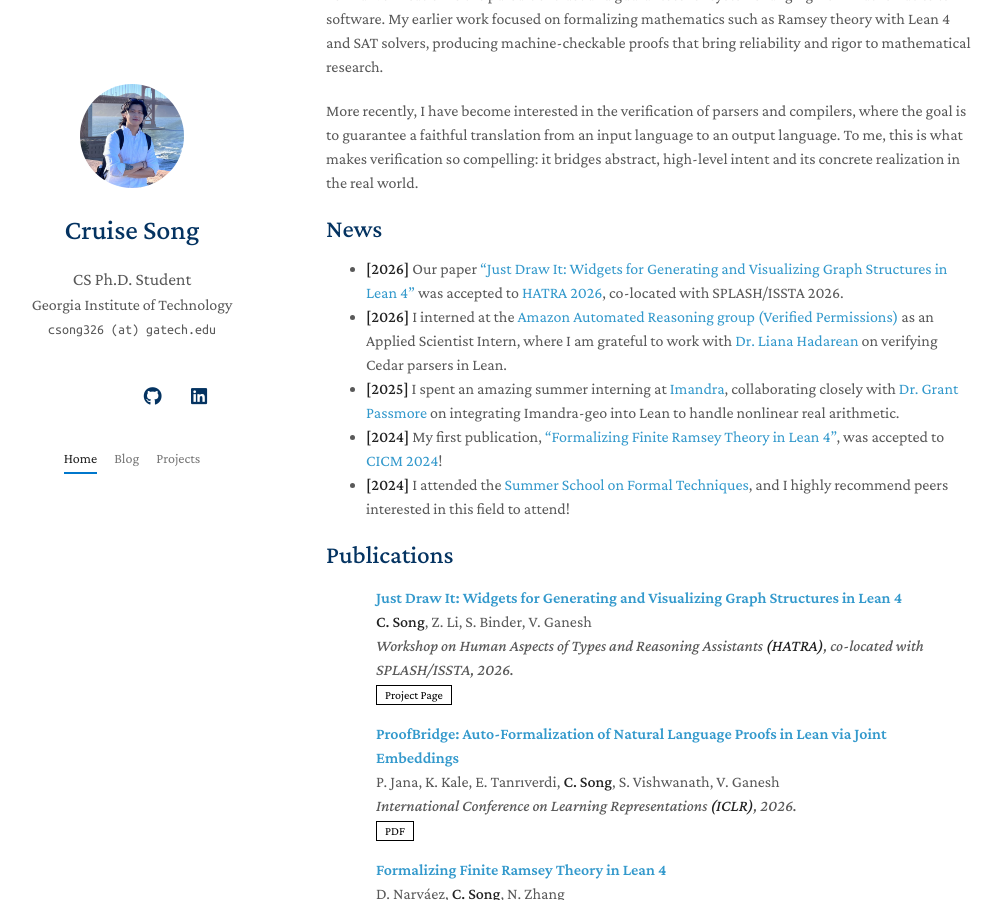
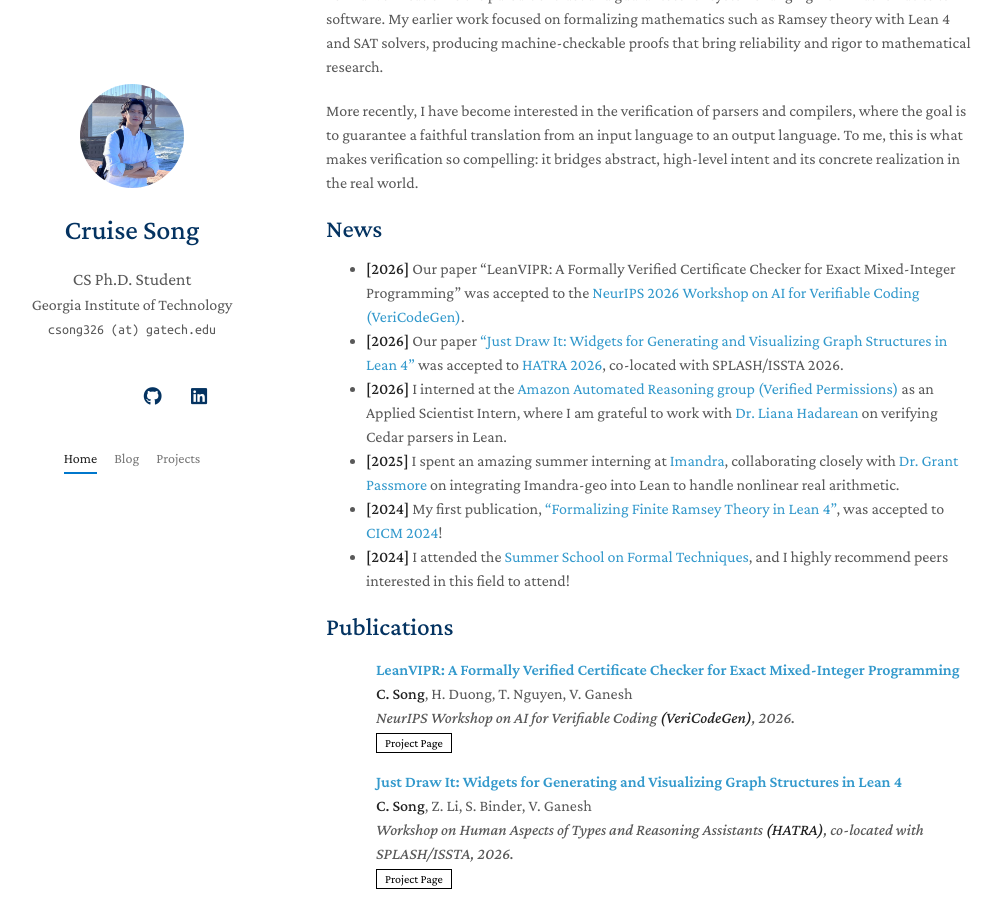
Before and after one commit to cruisesong7/cruisesong7.github.io, a Jekyll site: the page built from index.md, in a window 1280 px wide and 900 px high, scrolled down 904 px. Shown: the whole window, without its empty margins (144-1145 px from the left). Built offline with Jekyll 4.4.1, drawn with Linux system fonts in a browser that asks for light colours; a style sheet for code colours, icons or effects is not loaded; our own code applies the rules of GitHub Pages for plain Markdown files.

Commit message:
Add LeanVIPR (NeurIPS 2026 VeriCodeGen workshop) news and publication

```diff
--- a/_data/publications.yml
+++ b/_data/publications.yml
@@ -1,4 +1,10 @@
 main:
+
+  - title: "LeanVIPR: A Formally Verified Certificate Checker for Exact Mixed-Integer Programming"
+    authors: <strong>C. Song</strong>, H. Duong, T. Nguyen, V. Ganesh
+    conference_short: NeurIPS Workshop
+    conference: NeurIPS Workshop on AI for Verifiable Coding <strong>(VeriCodeGen)</strong>, 2026.
+    page: https://vericodegen.github.io/
 
   - title: "Just Draw It: Widgets for Generating and Visualizing Graph Structures in Lean 4"
     authors: <strong>C. Song</strong>, Z. Li, S. Binder, V. Ganesh
--- a/index.md
+++ b/index.md
@@ -28,6 +28,7 @@ More recently, I have become interested in the verification of parsers and compi
 
 ## News
 
+- **[2026]** Our paper “LeanVIPR: A Formally Verified Certificate Checker for Exact Mixed-Integer Programming” was accepted to the [NeurIPS 2026 Workshop on AI for Verifiable Coding (VeriCodeGen)](https://vericodegen.github.io/).
 - **[2026]** Our paper [“Just Draw It: Widgets for Generating and Visualizing Graph Structures in Lean 4”](https://conf.researchr.org/home/splash-issta-2026/hatra-2026) was accepted to [HATRA 2026](https://conf.researchr.org/home/splash-issta-2026/hatra-2026), co-located with SPLASH/ISSTA 2026.
 - **[2026]** I interned at the [Amazon Automated Reasoning group (Verified Permissions)](https://aws.amazon.com/verified-permissions/) as an Applied Scientist Intern, where I am grateful to work with [Dr. Liana Hadarean](https://scholar.google.com/citations?user=MocRuzIAAAAJ&hl=en) on verifying Cedar parsers in Lean.
 - **[2025]** I spent an amazing summer interning at [Imandra](https://www.imandra.ai/about), collaborating closely with [Dr. Grant Passmore](https://scholar.google.com/citations?user=7aGYQF8AAAAJ&hl=en) on integrating Imandra-geo into Lean to handle nonlinear real arithmetic.
```
